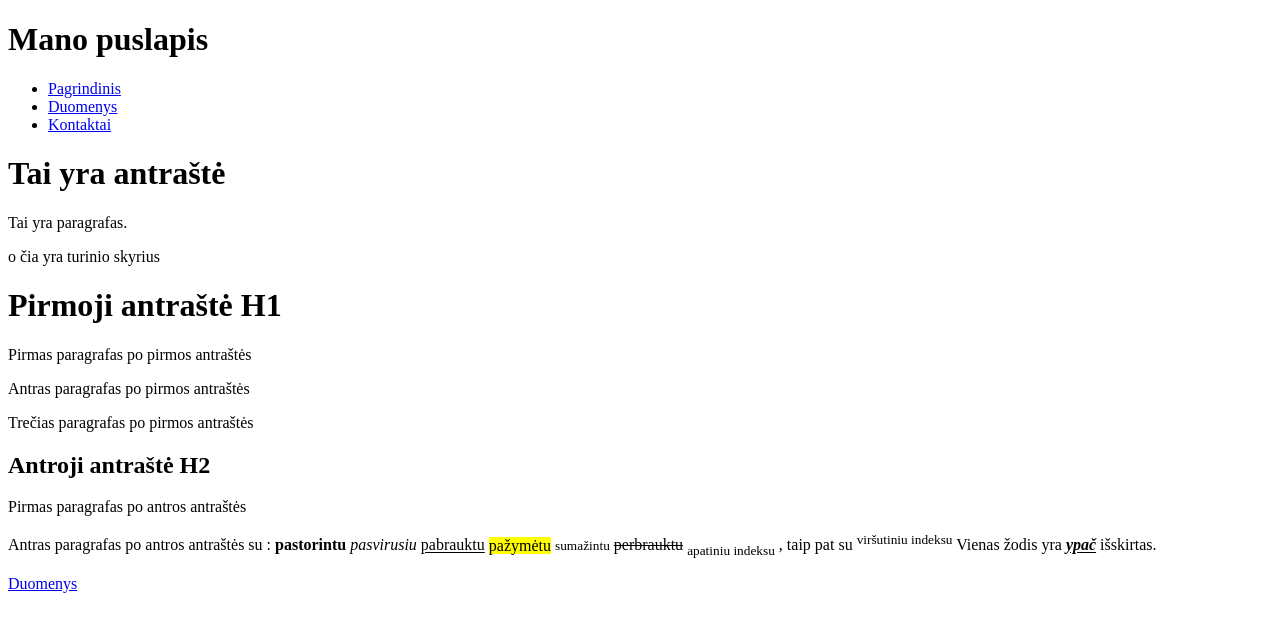
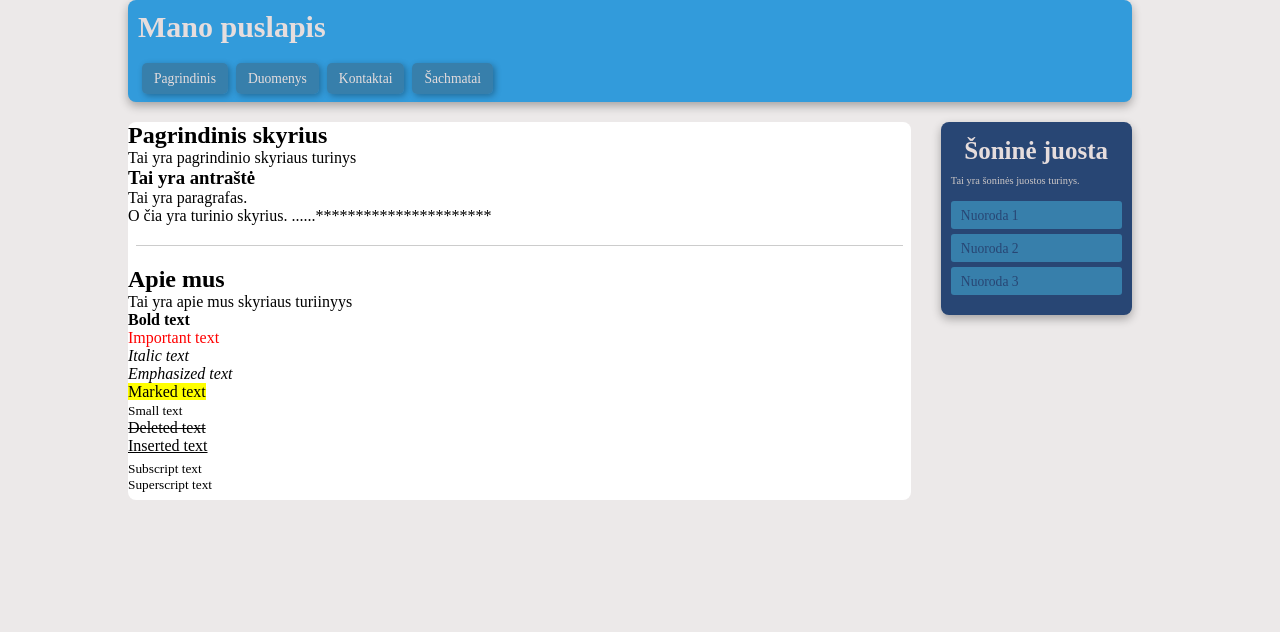
Before and after one commit to simonaszz/paskaitos-full-stack, a plain HTML site: page index.html in a window 1280 px wide. Drawn offline with Linux system fonts and the light colour scheme.

Commit message:
optimizuotas css sachmatų lentos ir padarytas kitas variantas

```diff
--- a/assets/css/namu_darbas.css
+++ b/assets/css/namu_darbas.css
@@ -103,7 +103,7 @@ aside {
     border-radius: 8px;
     padding: 10px 10px;
     box-shadow: 0 4px 10px rgba(0, 0, 0, 0.3);
-    align-self: ;
+
 }
 
 .aside_title {
--- a/assets/css/sachmatai.css
+++ b/assets/css/sachmatai.css
@@ -1,11 +1,18 @@
-.sachmatai {
+/* .sachmatai {
   display: flex;
   flex-wrap: wrap;
-    width: 625px;
+  width: 600px;
+} */
+.sachmatai>div {
+  display: inline-block;
+  /* width: 600px; */
 }
 
+.sachmatai {
+  width: 600px;
+}
 
-.sachmatai > div{
+.sachmatai>div {
   width: 75px;
   height: 75px;
   margin: 5px;
@@ -14,23 +21,26 @@ border: 2px solid #000;
   align-content: center;
 
 }
-.sachmatai > div:nth-child(odd) {
+
+.sachmatai>div:nth-child(odd) {
   background-color: #444;
 }
 
-  .sachmatai > div:nth-child(even) {
+.sachmatai>div:nth-child(even) {
   background-color: #a2c8d2;
 }
-  .sachmatai > div:nth-child(4),
-  .sachmatai > div:nth-child(8),
-  .sachmatai > div:nth-child(12) {
+
+.sachmatai>div:nth-child(4n) {
   background-color: lightgreen;
 }
-  .sachmatai > div:nth-child(16),
-.sachmatai > div:nth-child(18),
-.sachmatai > div:nth-child(20),
-.sachmatai > div:nth-child(22),
-.sachmatai > div:nth-child(24) {
-    background-color: lightblue;
+
+.sachmatai>div:nth-child(2n +16)
+
+/* .sachmatai>div:nth-child(18),
+.sachmatai>div:nth-child(20),
+.sachmatai>div:nth-child(22),
+.sachmatai>div:nth-child(24) { */
+  {
+
   background-color: lightpink;
 }
--- a/index.html
+++ b/index.html
@@ -3,50 +3,66 @@
     <head>
         <meta charset="UTF-8" />
         <meta name="viewport" content="width=device-width, initial-scale=1.0" />
-    <link rel="stylesheet" href="assets/css/style.css">
-    <title>index</title>
+        <!-- namu darbas -->
+        <link rel="stylesheet" href="assets/css/namu_darbas.css" />
+        <!-- <link rel="stylesheet" href="assets/css/namu_darbas1.css" />Klases darbas  -->
+        <title>Užduotis Namų Darbas</title>
     </head>
     <body>
+        <div class="container">
             <header>
-      <h1>Mano puslapis</h1>
+                <h1 class="nav_bar_title">Mano puslapis</h1>
                 <nav>
-        <ul>
-          <li><a href="index.html">Pagrindinis</a></li>
-          <li><a href="pages/duomenys.html">Duomenys</a></li>
-          <li><a href="pages/kontaktai.html">Kontaktai</a></li>
+                    <ul class="nav_bar_list">
+                        <li class="nav_link"><a class="border_radius" href="index.html">Pagrindinis</a></li>
+                        <li class="nav_link"><a class="border_radius" href="pages/duomenys.html">Duomenys</a></li>
+                        <li class="nav_link"><a class="border_radius" href="pages/kontaktai.html">Kontaktai</a></li>
+                        <li class="nav_link"><a class="border_radius" href="pages/sachmatai.html">Šachmatai</a></li>
                     </ul>
                 </nav>
             </header>
-    <h1>Tai yra antraštė</h1>
+            <div class="wrap content">
+                <main class="main">
+                    <section>
+                        <h2>Pagrindinis skyrius</h2>
+                        <p>Tai yra pagrindinio skyriaus turinys</p>
+                        <h3>Tai yra antraštė</h3>
                         <p>Tai yra paragrafas.</p>
-    <div>o čia yra turinio skyrius</div>
+                        <p>O čia yra turinio skyrius. ......**********************</p>
+                    </section>
+                    <hr />
+                    <section>
+                        <h2>Apie mus</h2>
+                        <p>Tai yra apie mus skyriaus turiinyys</p>
+                        <ul>
+                            <li><strong>Bold text</strong></li>
+                            <li><span style="color: red">Important text</span></li>
+                            <li><em>Italic text</em></li>
+                            <li><i>Emphasized text</i></li>
+                            <li><mark>Marked text</mark></li>
+                            <li><small>Small text</small></li>
+                            <li><del>Deleted text</del></li>
+                            <li><ins>Inserted text</ins></li>
+                            <li><sub>Subscript text</sub></li>
+                            <li><sup>Superscript text</sup></li>
+                        </ul>
+                    </section>
+                </main>
+                <aside>
+                    <h2 class="aside_title">Šoninė juosta</h2>
+                    <p class="aside_paragraph">Tai yra šoninės juostos turinys.</p>
 
-    <main>
-      <h1>Pirmoji antraštė H1</h1>
-      <p>Pirmas paragrafas po pirmos antraštės</p>
-      <p>Antras paragrafas po pirmos antraštės</p>
-      <p>Trečias paragrafas po pirmos antraštės</p>
+                    <ul class="aside_list">
+                        <li><a href="#">Nuoroda 1</a></li>
+                        <li><a href="#">Nuoroda 2</a></li>
+                        <li><a href="#">Nuoroda 3</a></li>
+                    </ul>
+                </aside>
+            </div>
+            <footer>
 
-      <h2>Antroji antraštė H2</h2>
-      <p>Pirmas paragrafas po antros antraštės</p>
+            </footer>
+        </div>
 
-      <p>
-        Antras paragrafas po antros antraštės su :
-        <b>pastorintu</b>
-        <i>pasvirusiu</i>
-        <u>pabrauktu</u>
-        <mark>pažymėtu</mark>
-        <small>sumažintu</small>
-        <del>perbrauktu</del>
-        <sub>apatiniu indeksu</sub> , taip pat su
-        <sup>viršutiniu indeksu</sup> Vienas žodis yra
-        <b
-          ><u><i>ypač</i></u></b
-        >
-        išskirtas.
-      </p>
-
-      <a href="duomenys.html">Duomenys</a>
-    </main>
     </body>
 </html>
```
Lines whose indentation alone changed are shown as unchanged.
